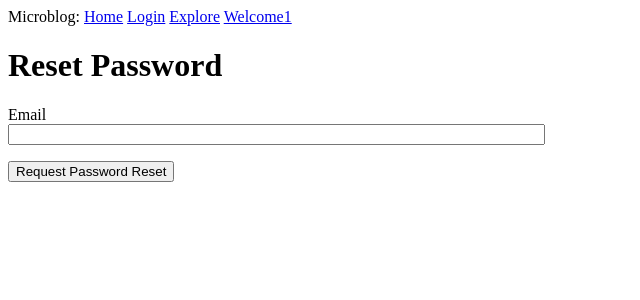
After one commit to rhodesiaxlo/flask_mega_project, a Flask app: page /reset_password_request in a window 1280 px wide. The commit adds this page. Shown: the top 300 px of the page, without its empty margins (0-640 px from the left). Run offline with Flask 2, Linux system fonts and the light colour scheme.

Commit message:
1. send email with flask_email 2.generate ywt with pyjwt 3. send reset request and verify reset request

```diff
--- a/app_package/__init__.py
+++ b/app_package/__init__.py
@@ -6,6 +6,7 @@ from flask_login import LoginManager
 import logging
 from logging.handlers import RotatingFileHandler
 import os
+from flask_mail import Mail
 
 app = Flask(__name__)
 
@@ -13,8 +14,11 @@ app = Flask(__name__)
 app.config.from_object(Config)
 db = SQLAlchemy(app)
 migrate = Migrate(app, db)
+mail = Mail(app)
+
 login = LoginManager(app)
 login.login_view = "login"
+
 
 from app_package import route, models, error
 
--- a/app_package/forms.py
+++ b/app_package/forms.py
@@ -35,3 +35,13 @@ class EditprofileForm(FlaskForm):
 class PostForm(FlaskForm):
     body = TextAreaField("body", validators=[DataRequired(),Length(min=0,max=140)])
     submit = SubmitField('Submit')
+
+class ResetPasswordRequestForm(FlaskForm):
+    email = StringField('Email', validators=[DataRequired(), Email()])
+    submit = SubmitField('Request Password Reset')
+
+class ResetPasswordForm(FlaskForm):
+    password = PasswordField('Password', validators=[DataRequired()])
+    password2 = PasswordField(
+        'Repeat Password', validators=[DataRequired(), EqualTo('password')])
+    submit = SubmitField('Request Password Reset')
--- a/app_package/route.py
+++ b/app_package/route.py
@@ -1,8 +1,10 @@
 from app_package import app,db
 from flask import render_template,flash,redirect,request,url_for,request
-from app_package.forms import LoginForm,RegisterForm,EditprofileForm,PostForm
+from app_package.forms import LoginForm,RegisterForm,EditprofileForm,PostForm,ResetPasswordRequestForm,ResetPasswordForm
 from flask_login import current_user,login_user,logout_user,login_required
 from app_package.models import User,Post
+from app_package.email import send_password_reset_email
+
 from werkzeug.urls import url_parse
 from datetime import datetime
 import json
@@ -179,3 +181,34 @@ def explore():
     next_url = url_for('explore', page=posts.next_num) if posts.has_next else None
     prev_url = url_for('explore', page=posts.prev_num) if posts.has_prev else None
     return render_template("index.html",  user=user, posts=posts.items, next_url=next_url, prev_url=prev_url)
+
+
+@app.route('/reset_password_request', methods=["GET","POST"])
+def reset_password_request():
+    if current_user.is_authenticated:
+        return redirect(url_for('hello'))
+    form = ResetPasswordRequestForm()
+    if form.validate_on_submit():
+        user = User.query.filter_by(email=form.email.data).first()
+        if user:
+            send_password_reset_email(user)
+        flash('Check your email for the instructions to reset your password')
+        return redirect(url_for('login'))
+    return render_template('reset_password_request.html',
+                           title='Reset Password', form=form)
+
+
+@app.route('/reset_password/<token>', methods=['GET', 'POST'])
+def reset_password(token):
+    if current_user.is_authenticated:
+        return redirect(url_for('index'))
+    user = User.verify_reset_password_token(token)
+    if not user:
+        return redirect(url_for('index'))
+    form = ResetPasswordForm()
+    if form.validate_on_submit():
+        user.set_password(form.password.data)
+        db.session.commit()
+        flash('Your password has been reset.')
+        return redirect(url_for('login'))
+    return render_template('reset_password.html', form=form)
--- a/app_package/templates/login.html
+++ b/app_package/templates/login.html
@@ -27,5 +27,9 @@
         <p>
             {{form.submit()}}
         </p>
+        <p>
+        Forgot Your Password?
+        <a href="{{ url_for('reset_password_request') }}">Click to Reset It</a>
+    </p>
     </form>
 {% endblock %}
--- /dev/null
+++ b/app_package/templates/reset_password_request.html
@@ -0,0 +1,16 @@
+{% extends "base.html" %}
+
+{% block content %}
+    <h1>Reset Password</h1>
+    <form action="" method="post">
+        {{ form.hidden_tag() }}
+        <p>
+            {{ form.email.label }}<br>
+            {{ form.email(size=64) }}<br>
+            {% for error in form.email.errors %}
+            <span style="color: red;">[{{ error }}]</span>
+            {% endfor %}
+        </p>
+        <p>{{ form.submit() }}</p>
+    </form>
+{% endblock %}
--- a/config.py
+++ b/config.py
@@ -7,3 +7,9 @@ class Config(object):
     SQLALCHEMY_DATABASE_URI = os.environ.get('DATABASE_URL') or "sqlite:///"+os.path.join(base_dir, "app.db")
     SQLALCHEMY_TRACK_MODIFICATIONS = False
     POST_PERPAGE = 10
+    MAIL_SERVER=os.environ.get('MAIL_SERVER')
+    MAIL_PORT=int(os.environ.get('MAIL_PORT') or 25)
+    MAIL_USE_TLS=os.environ.get('MAIL_USE_TLS') is not None
+    MAIL_USERNAME = os.environ.get('MAIL_USERNAME')
+    MAIL_PASSWORD=os.environ.get('MAIL_PASSWORD')
+    ADMINS=['rhodesiax.lo@gmail.com']
--- a/migrations/versions/7eec8f6b4438_.py
+++ b/migrations/versions/92393aed2373_.py
@@ -1,8 +1,8 @@
 """empty message
 
-Revision ID: 7eec8f6b4438
+Revision ID: 92393aed2373
 Revises:
-Create Date: 2018-04-01 14:27:29.510013
+Create Date: 2018-04-01 17:04:56.105055
 
 """
 from alembic import op
@@ -10,7 +10,7 @@ import sqlalchemy as sa
 
 
 # revision identifiers, used by Alembic.
-revision = '7eec8f6b4438'
+revision = '92393aed2373'
 down_revision = None
 branch_labels = None
 depends_on = None
```
Also changed, not shown: app_package/email.py (added, +19 -0 lines), app_package/models.py (+15 -1 lines), app_package/templates/email/reset_password.html (added, +12 -0 lines), app_package/templates/email/reset_password.txt (added, +11 -0 lines), app_package/templates/reset_password.html (added, +23 -0 lines), app.db.
